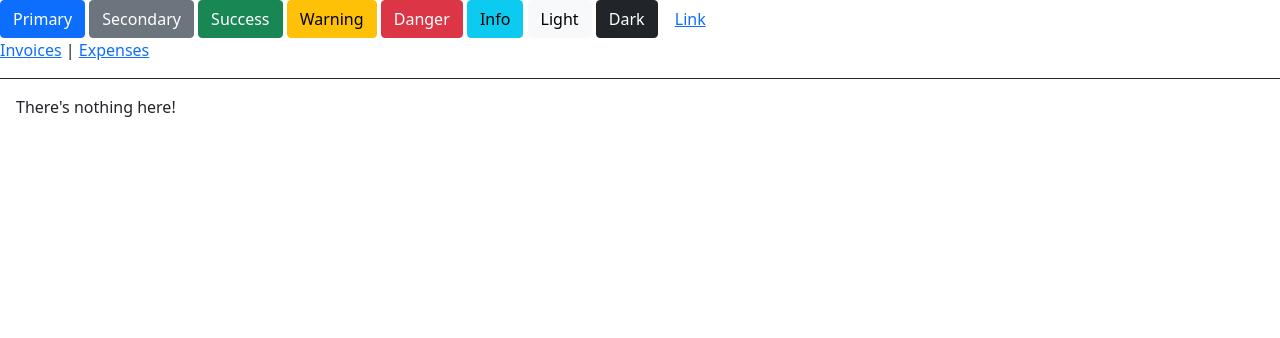
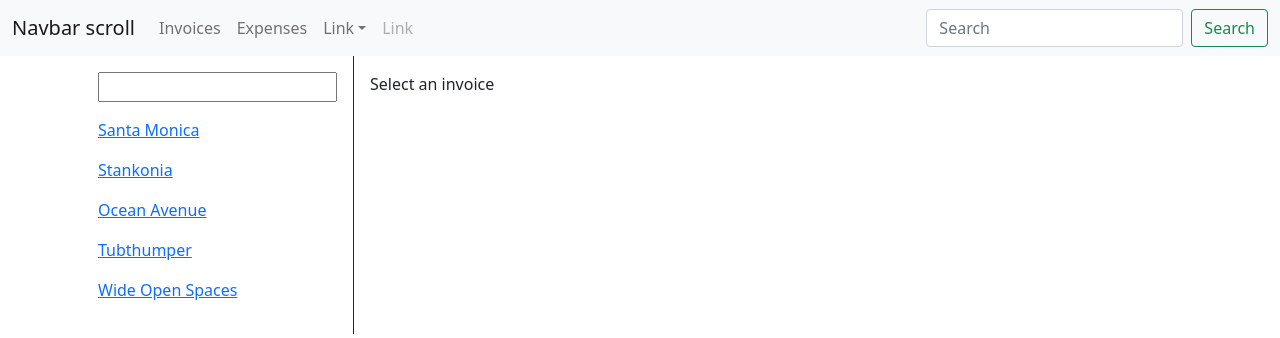
Before and after one commit to fatt-chong/react-base, a React (Create React App) app: page /facturas in a window 1280 px wide. Shown: the top 338 px of the page. Built offline with nearby package versions, Linux system fonts and the light colour scheme.

Commit message:
se modifico el menu con estilo

```diff
--- a/src/App.js
+++ b/src/App.js
@@ -1,28 +1,52 @@
 import { Outlet, Link } from "react-router-dom";
-import {Button} from 'react-bootstrap';
+import {Button, Container, Navbar, Nav, NavDropdown, Form, FormControl} from 'react-bootstrap';
 
 function App() {
+
+  const etiquetaA = {
+    'color' : 'inherit',
+    'text-decoration': 'inherit'
+  };
+
   return (
     <>
-      <Button variant="primary">Primary</Button>{' '}
-  <Button variant="secondary">Secondary</Button>{' '}
-  <Button variant="success">Success</Button>{' '}
-  <Button variant="warning">Warning</Button>{' '}
-  <Button variant="danger">Danger</Button> <Button variant="info">Info</Button>{' '}
-  <Button variant="light">Light</Button> <Button variant="dark">Dark</Button>{' '}
-  <Button variant="link">Link</Button>
+
       <div className="App">
+      <Navbar bg="light" expand="lg">
+  <Container fluid>
+    <Navbar.Brand href="#">Navbar scroll</Navbar.Brand>
+    <Navbar.Toggle aria-controls="navbarScroll" />
+    <Navbar.Collapse id="navbarScroll">
+      <Nav
+        className="me-auto my-2 my-lg-0" style={{ maxHeight: '100px' }} navbarScroll
+      >
+        <Nav.Link><Link to="/facturas" style={etiquetaA}>Invoices</Link></Nav.Link>
+        <Nav.Link ><Link to="/expenses" style={etiquetaA}>Expenses</Link></Nav.Link>
+        <NavDropdown title="Link" id="navbarScrollingDropdown">
+          <NavDropdown.Item href="#action3">Action</NavDropdown.Item>
+          <NavDropdown.Item href="#action4">Another action</NavDropdown.Item>
+          <NavDropdown.Divider />
+          <NavDropdown.Item href="#action5">
+            Something else here
+          </NavDropdown.Item>
+        </NavDropdown>
+        <Nav.Link href="#" disabled>
+          Link
+        </Nav.Link>
+      </Nav>
+      <Form className="d-flex">
+        <FormControl
+          type="search"
+          placeholder="Search"
+          className="me-2"
+          aria-label="Search"
+        />
+        <Button variant="outline-success">Search</Button>
+      </Form>
+    </Navbar.Collapse>
+  </Container>
+</Navbar>
 
-        <nav
-        style={{
-          borderBottom: "solid 1px",
-          paddingBottom: "1rem",
-        }}
-      >
-
-        <Link to="/invoices">Invoices</Link> |{" "}
-        <Link to="/expenses">Expenses</Link>
-      </nav>
       <Outlet />
       </div>
     </>
--- a/src/index.js
+++ b/src/index.js
@@ -20,7 +20,7 @@
     <Routes>
       <Route path="/" element={<App />}>
         <Route path="expenses" element={<Expenses />} />
-        <Route path="invoices" element={<Invoices />}>
+        <Route path="facturas" element={<Invoices />}>
           <Route
             index
             element={
--- a/src/routes/Invoice.jsx
+++ b/src/routes/Invoice.jsx
@@ -4,6 +4,7 @@
 export default function Invoice() {
   let params = useParams();
   let invoice = getInvoice(parseInt(params.invoiceId, 10));
+  console.log(invoice);
   return (
     <main style={{ padding: "1rem" }}>
       <h2>Total Due: {invoice.amount}</h2>
--- a/src/routes/Invoices.jsx
+++ b/src/routes/Invoices.jsx
@@ -48,7 +48,7 @@
                   margin: "1rem 0",
                   color: isActive ? "red" : "",
                 })}
-                to={`/invoices/${invoice.number}`}
+                to={`/facturas/${invoice.number}`}
                 key={invoice.number}
               >
                 {invoice.name}
```
